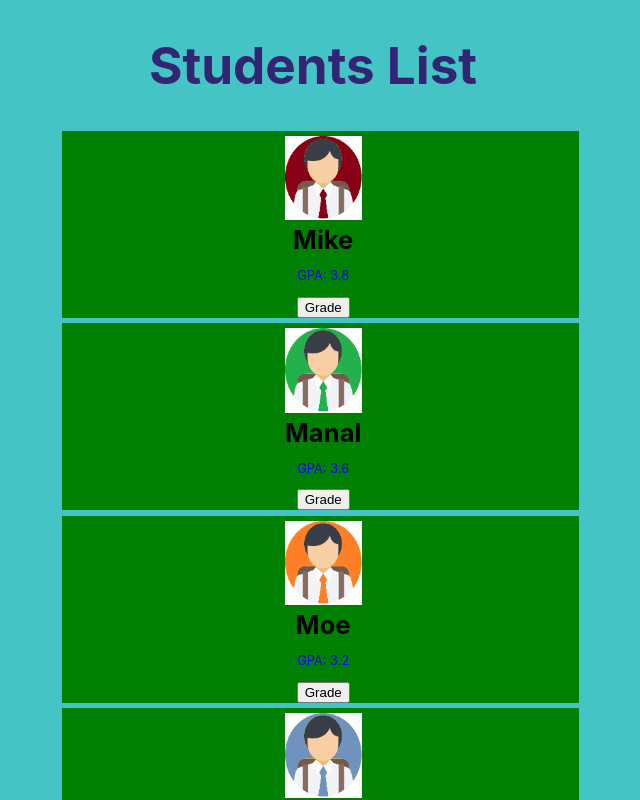
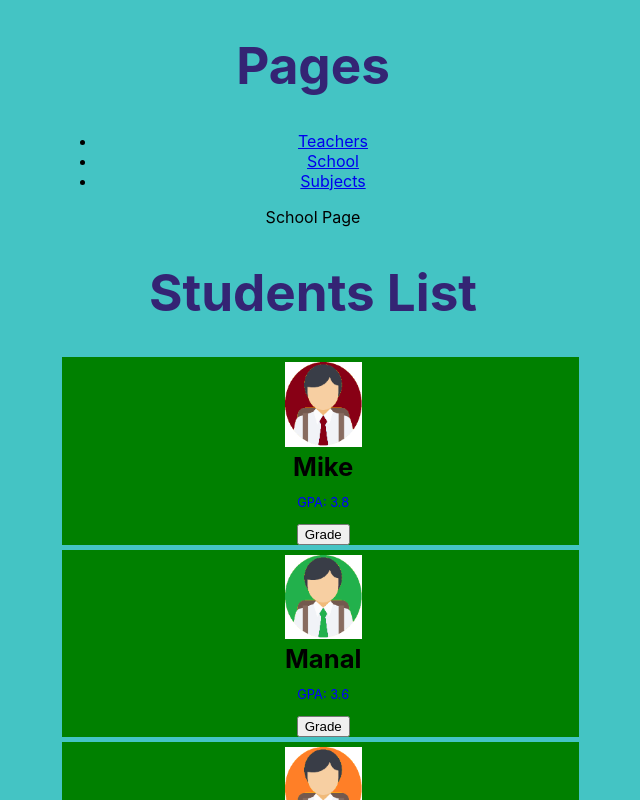
Before and after one commit to berton-quon/midtermproject, a React (Create React App) app: page /School in a window 1280 px wide. Shown: the top 800 px of the page, without its empty margins (327-967 px from the left). Built offline with nearby package versions, Linux system fonts and the light colour scheme.

Commit message:
Add pages and links/routes

```diff
--- a/package.json
+++ b/package.json
@@ -10,6 +10,7 @@
     "react": "^18.2.0",
     "react-bootstrap": "^2.4.0",
     "react-dom": "^18.2.0",
+    "react-router-dom": "^6.3.0",
     "react-scripts": "5.0.1",
     "web-vitals": "^2.1.4"
   },
--- a/src/App.js
+++ b/src/App.js
@@ -1,12 +1,40 @@
 import logo from './logo.svg';
 import './App.css';
 import Students from './Components/Students';
-import Cards from './Components/Cards';
+import {
+  BrowserRouter as Router,
+  Routes,
+  Route,
+  Link
+} from 'react-router-dom';
+import School from './Components/School';
+import Teachers from './Components/Teachers';
+import Subjects from './Components/Subjects';
 
 
 function App() {
   return (
     <div className="App">
+    <h1>Pages </h1>
+    <Router>
+      <ul>
+        <li>
+          <Link to="/Teachers">Teachers</Link>
+        </li>
+        <li>
+          <Link to="/School">School</Link>
+        </li>
+        <li>
+          <Link to="/Subjects">Subjects</Link>
+        </li>
+      </ul>
+      <Routes>
+        <Route exact path='/Teachers' element={< Teachers/>}></Route>
+        <Route exact path='/School' element={< School/>}></Route>
+        <Route exact path='/Subjects' element={< Subjects/>}></Route>
+      </Routes>
+    </Router>
+
     <h1>Students List</h1>
     <Students/>
     </div>
--- /dev/null
+++ b/src/Components/School.js
@@ -0,0 +1,10 @@
+
+import React from 'react'
+
+function School() {
+  return (
+    <div>School Page</div>
+  )
+}
+
+export default School
--- /dev/null
+++ b/src/Components/Subjects.js
@@ -0,0 +1,9 @@
+import React from 'react'
+
+function Subjects() {
+  return (
+    <div>Subjects Page</div>
+  )
+}
+
+export default Subjects
--- /dev/null
+++ b/src/Components/Teachers.js
@@ -0,0 +1,9 @@
+import React from 'react'
+
+function Teachers() {
+  return (
+    <div>Teachers Page</div>
+  )
+}
+
+export default Teachers
```
Also changed, not shown: 1 other file (tests, documents, lock files or other folders).
